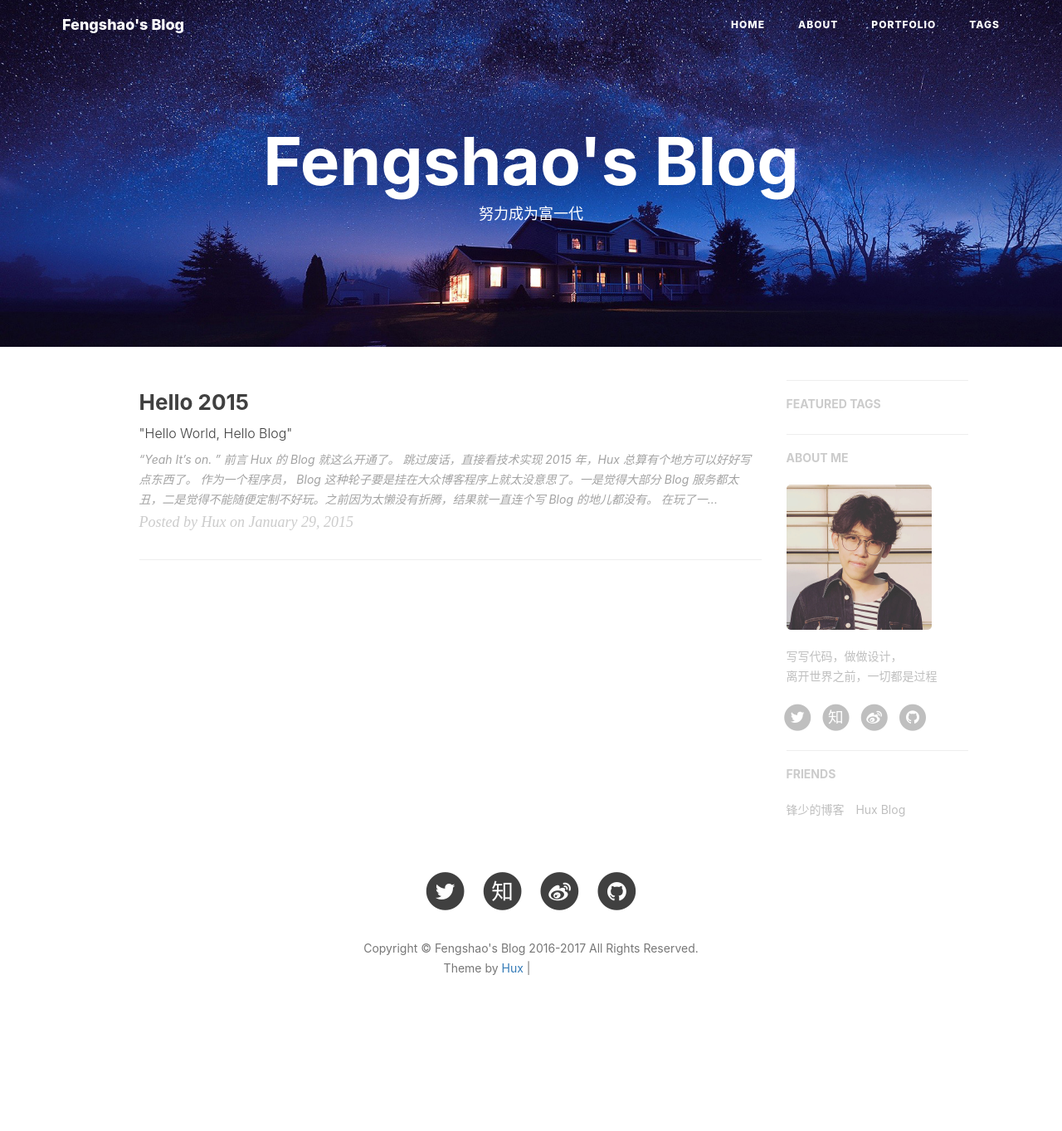
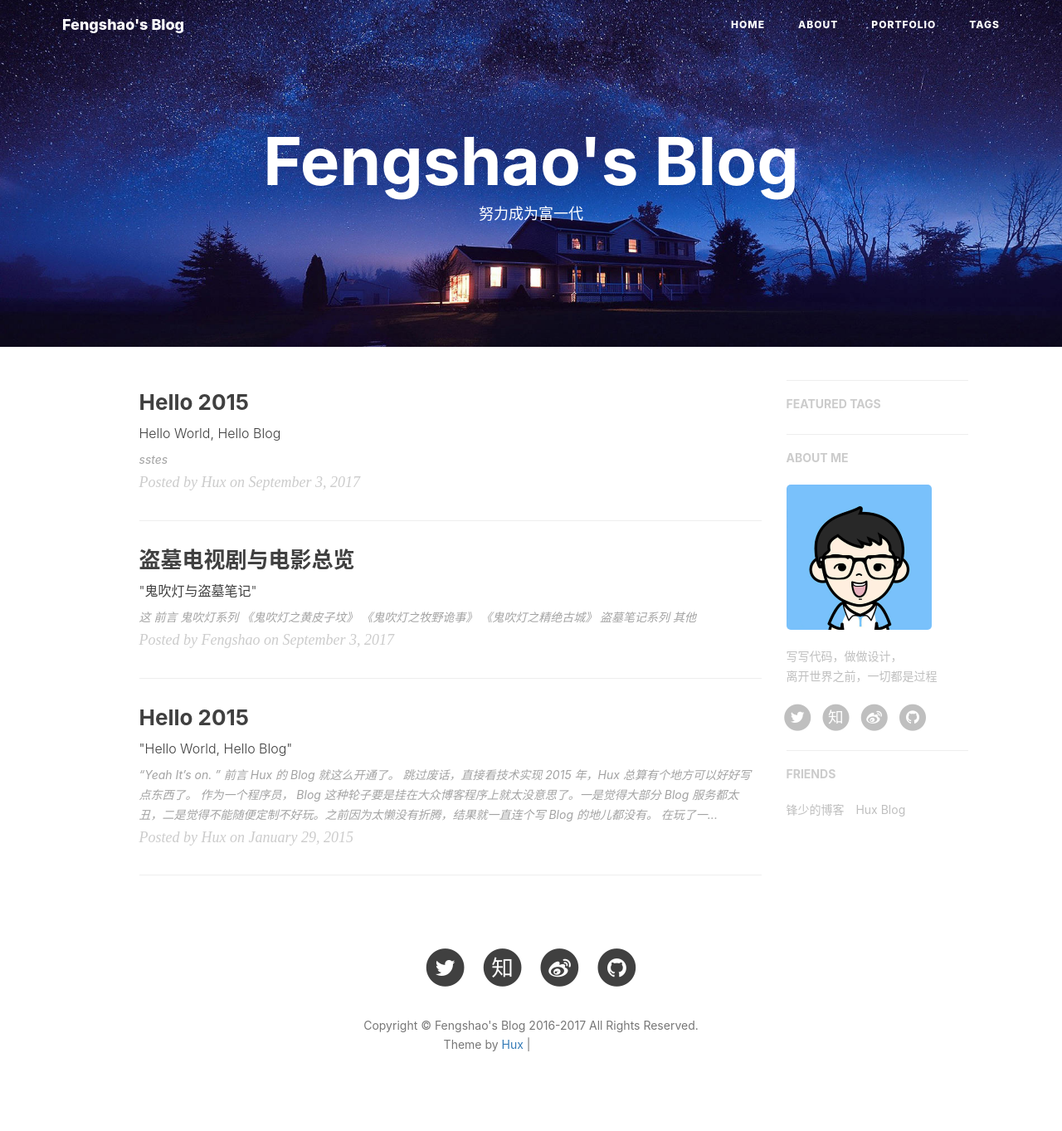
Before and after one commit to liushaofeng89/blog, a Jekyll site: the page built from index.html, in a window 1280 px wide. Shown: the whole page at 83% size. Built offline with Jekyll 4.4.1, drawn with Linux system fonts in a browser that asks for light colours; nearby versions of some CDN libraries; the list of posts is cut into pages by our own code; comment, search, counter and statistics services are not loaded; before the commit the page ends 1271 px from its top, so only the background shows below that; grey boxes are pictures that could not be loaded.

Commit message:
更新配置，添加测试文章

```diff
--- a/_config.yml
+++ b/_config.yml
@@ -31,9 +31,9 @@
 
 
 
-# Gems
+# plugins
 # from PR#40, to support local preview for Jekyll 3.0
-gems: [jekyll-paginate]
+plugins: [jekyll-paginate]
 
 
 
--- a/_layouts/page.html
+++ b/_layouts/page.html
@@ -39,7 +39,7 @@
                     <h5><a href="{{'/tags/' | prepend: site.baseurl }}">FEATURED TAGS</a></h5>
                     <div class="tags">
         				{% for tag in site.tags %}
-                            {% if tag[1].size > {{site.featured-condition-size}} %}
+                            {% if tag[1].size > site.featured-condition-size %}
                 				<a href="{{ site.baseurl }}/tags/#{{ tag[0] }}" title="{{ tag[0] }}" rel="{{ tag[1].size }}">
                                     {{ tag[0] }}
                                 </a>
@@ -88,7 +88,7 @@
                     <h5><a href="{{'/tags/' | prepend: site.baseurl }}">FEATURED TAGS</a></h5>
                     <div class="tags">
                         {% for tag in site.tags %}
-                            {% if tag[1].size > {{site.featured-condition-size}} %}
+                            {% if tag[1].size > site.featured-condition-size %}
                                 <a href="{{ site.baseurl }}/tags/#{{ tag[0] }}" title="{{ tag[0] }}" rel="{{ tag[1].size }}">
                                     {{ tag[0] }}
                                 </a>
--- a/_layouts/post.html
+++ b/_layouts/post.html
@@ -127,7 +127,7 @@
                     <h5><a href="/tags/">FEATURED TAGS</a></h5>
                     <div class="tags">
         				{% for tag in site.tags %}
-                            {% if tag[1].size > {{site.featured-condition-size}} %}
+                            {% if tag[1].size > site.featured-condition-size %}
                 				<a href="/tags/#{{ tag[0] }}" title="{{ tag[0] }}" rel="{{ tag[1].size }}">
                                     {{ tag[0] }}
                                 </a>
--- /dev/null
+++ b/_posts/2017-09-03-stealing-graves-tv-film.markdown
@@ -0,0 +1,39 @@
+---
+layout:     post
+title:      "盗墓电视剧与电影总览"
+subtitle:   "\"鬼吹灯与盗墓笔记\""
+date:       2017-09-03 12:51:23
+author:     "Fengshao"
+header-img: "assets/img/post-bg-stealing-graves-tv-film.jpg"
+catalog: true
+tags:
+    - 盗墓
+    - 鬼吹灯
+    - 倒斗
+    - 黄皮子坟
+    - 九层妖塔
+    - 牧野诡事
+    - 精绝古城
+    - 大粽子
+---
+
+> 这
+
+## 前言
+
+---
+
+
+
+## 鬼吹灯系列
+
+### 《鬼吹灯之黄皮子坟》
+### 《鬼吹灯之牧野诡事》
+### 《鬼吹灯之精绝古城》
+
+
+## 盗墓笔记系列
+
+
+
+## 其他
--- /dev/null
+++ b/_posts/2017-09-03-test.markdown
@@ -0,0 +1,12 @@
+---
+layout:     post
+title:      "Hello 2015"
+subtitle:   "Hello World, Hello Blog"
+date:       2017-09-03 14:53:00
+author:     "Hux"
+header-img: "img/post-bg-2015.jpg"
+tags:
+    - Life
+---
+
+sstes
```
Also changed, not shown: assets/img/avatar-hux.jpg, assets/img/home-bg.jpg, assets/img/post-bg-stealing-graves-tv-film.jpg (added).
